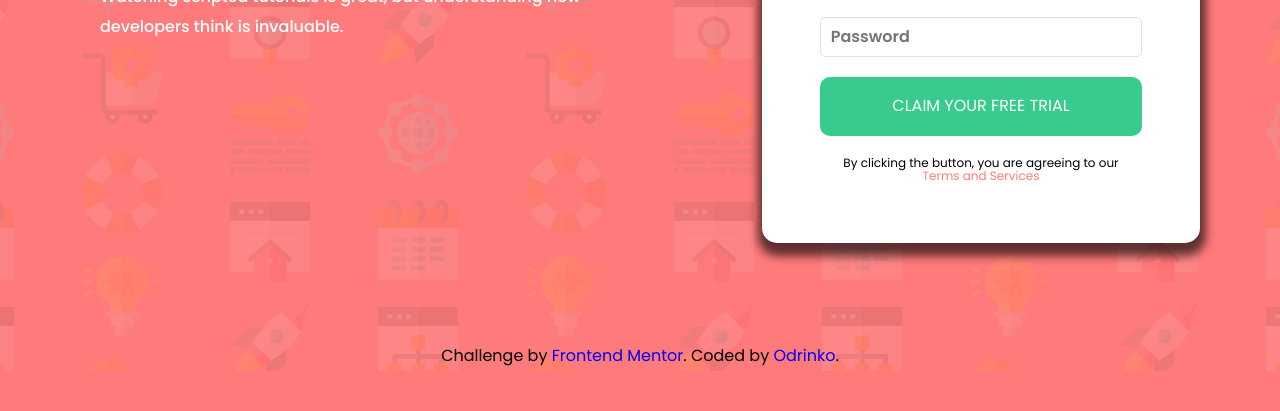
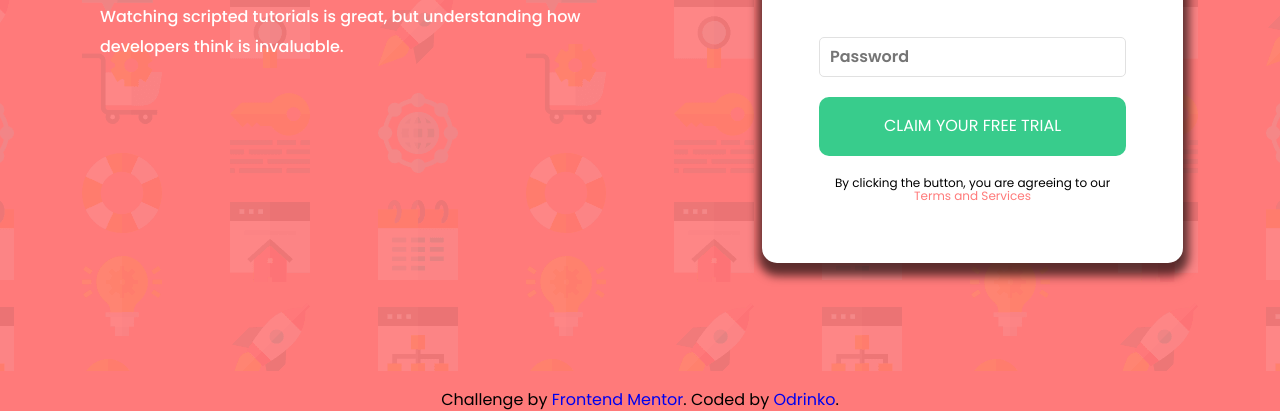
Before and after one commit to Odrinko/fourth-challenge, a plain HTML site: page index.html in a window 1280 px wide. Shown: the part 429-840 px from the top of the page. Before the commit the page ends 800 px from the top, so only its background shows below. Drawn offline with Linux system fonts and the light colour scheme.

Commit message:
view repair

```diff
--- a/src/scss/layout/_bc.scss
+++ b/src/scss/layout/_bc.scss
@@ -1,12 +1,12 @@
 body{
-    background-image: url(/images/bg-intro-mobile.png);
+    background-image: url(../../../images/bg-intro-mobile.png);
     background-repeat: no-repeat;
     background-color: $rojo;
     background-size: cover;
     background-position: center center;
 
     @include tablet{
-        background-image: url(/images/bg-intro-desktop.png);
+        background-image: url(../../../images/bg-intro-desktop.png);
         height: 100vh;
     }
 }
--- a/src/scss/layout/_footer.scss
+++ b/src/scss/layout/_footer.scss
@@ -1,3 +1,4 @@
 footer{
+    margin-top: 2rem;
     text-align: center;
 }
--- a/src/scss/layout/_formulario.scss
+++ b/src/scss/layout/_formulario.scss
@@ -5,9 +5,6 @@
     border-radius: 1.5rem;
     padding: 2rem 4rem;
     box-shadow: 1px 8px 10px 5px rgba(0,0,0,0.63);
-    @include tablet{
-        width: 95%;
-    }
 
     .formulario{
         display: flex;
--- a/src/scss/layout/_grid.scss
+++ b/src/scss/layout/_grid.scss
@@ -1,7 +1,7 @@
 .grid__ayuda{
     @include tablet{
         display: grid;
-        height: 95%;
+        height: 100vh;
         @include grid(2, 5rem)
     }
 }
--- a/src/scss/layout/_header.scss
+++ b/src/scss/layout/_header.scss
@@ -20,7 +20,9 @@
 
 .header__descripcion{
     line-height: 3rem;
-    margin-left: 10rem;
+    @include tablet{
+        margin-left: 10rem;
+    }
     br{
     @include tablet{
         display: none;
```
Also changed, not shown: build/css/app.css, 1 other file.
